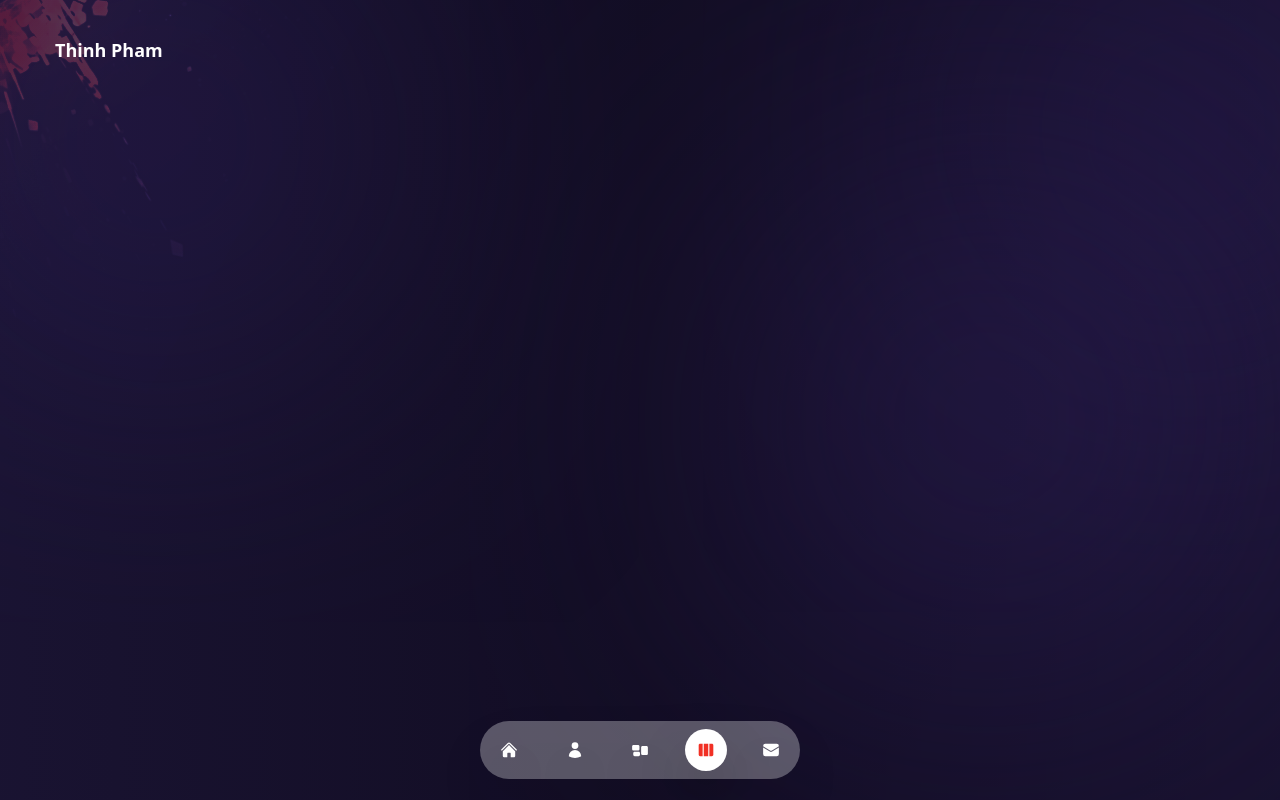
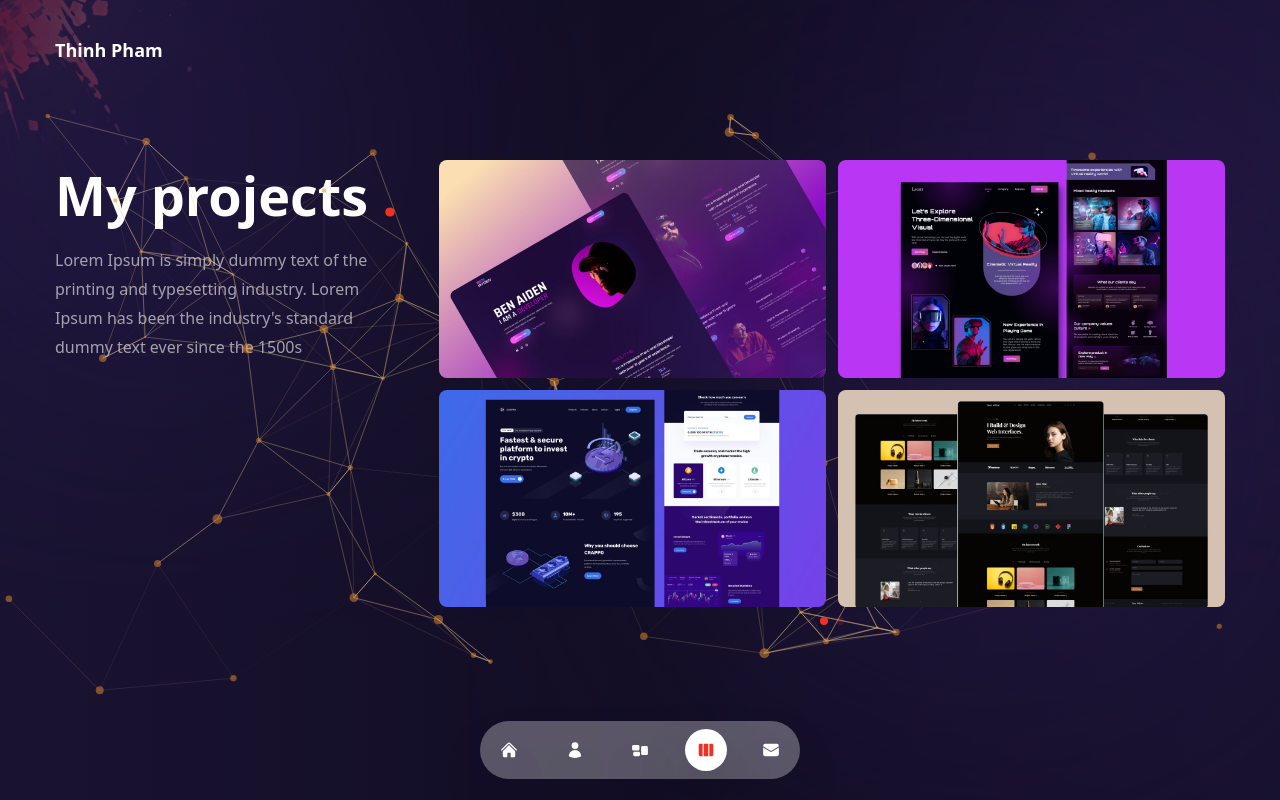
Before and after one commit to thinhpham311-dev/portfolio-profile, a Next.js app: page /project in a window 1280 px wide. Built offline with nearby package versions, Linux system fonts and the light colour scheme; some icons are missing.

Commit message:
update code

```diff
--- /dev/null
+++ b/components/ProjectSlider.js
@@ -0,0 +1,84 @@
+import Image from 'next/image'
+// Import Swiper React components
+import { Swiper, SwiperSlide } from 'swiper/react';
+import {Pagination } from "swiper/modules"
+import {BsArrowRightCircle} from "react-icons/bs"
+
+// Import Swiper styles
+import 'swiper/css';
+import 'swiper/css/pagination';
+
+
+// data
+const projectSlides = {
+    slides: [
+      {
+        images: [
+          {
+            title: 'title',
+            path: '/thumb1.jpg',
+          },
+          {
+            title: 'title',
+            path: '/thumb2.jpg',
+          },
+          {
+            title: 'title',
+            path: '/thumb3.jpg',
+          },
+          {
+            title: 'title',
+            path: '/thumb4.jpg',
+          },
+        ],
+      },
+      {
+        images: [
+          {
+            title: 'title',
+            path: '/thumb4.jpg',
+          },
+          {
+            title: 'title',
+            path: '/thumb1.jpg',
+          },
+          {
+            title: 'title',
+            path: '/thumb2.jpg',
+          },
+          {
+            title: 'title',
+            path: '/thumb3.jpg',
+          },
+        ],
+      },
+    ],
+  };
+
+const ProjectSlider = () => {
+  return <>
+    <Swiper
+      pagination={{ clickable: true }}
+      modules={[Pagination]}
+      className="h-[260px] sm:h-[480px]"
+    >
+     {
+        projectSlides.slides.map((item, index) => <SwiperSlide key={index}>
+            <div className=" grid gap-3 grid-cols-2 grid-rows-2 cursor-pointer shadow-indigo-500/40">
+            {item.images.map((image, index) => <div key={index} className="after:h-0 overflow-hidden rounded-lg flex justify-center items-center group ">
+               <div className="flex justify-center items-center relative overflow-hidden">
+                <Image src={image.path} width={500} height={300} />
+                <div className="absolute inset-0 bg-gradient-to-r from-violet-500 to-fuchsia-500 opacity-0 group-hover:opacity-80 transition-all duration-300 flex items-center justify-center">
+                   <span className="mr-2"> Read More </span> <BsArrowRightCircle/>
+                </div>
+               </div>
+
+            </div>)}
+            </div>
+        </SwiperSlide>)
+     }
+    </Swiper>
+  </>;
+};
+
+export default ProjectSlider;
--- a/components/ServiceSlider.js
+++ b/components/ServiceSlider.js
@@ -25,17 +25,7 @@ const ServiceData = [
     icon: <RxRocket />,
     title: 'SEO',
     description: 'Lorem ipsum dolor sit amet, consectetur adipiscing elit.',
-  },
-  {
-    icon: <RxReader />,
-    title: 'Copywriting',
-    description: 'Lorem ipsum dolor sit amet, consectetur adipiscing elit.',
-  },
-  {
-    icon: <RxRocket />,
-    title: 'SEO',
-    description: 'Lorem ipsum dolor sit amet, consectetur adipiscing elit.',
-  },
+  }
 ];
 
 const ServiceSlider = () => {
@@ -59,20 +49,19 @@ const ServiceSlider = () => {
           spaceBetween: 10
         },
       }}
-      freeMode={true}
       pagination={{ clickable: true }}
       modules={[Pagination]}
-      className="h-[200px] sm:h-[320px]"
+      className="h-[230px] sm:h-[320px]"
     >
       {
         ServiceData.map((item, index) => <SwiperSlide key={index}>
-          <div className="bg-[rgba(65,47,123,0.15)] p-5 rounded-lg xl:block flex">
-            <div className=" text-3xl w-[50px] xl:w-[auto] h-[50px] flex items-center text-accent rounded-lg">{item.icon}</div>
-            <div className="xl:w-full w-[calc(100%-74px)]">
+          <div className="bg-[rgba(65,47,123,0.15)] hover:bg-[rgba(89,65,169,0.15)] transition-all duration-300 p-5 rounded-lg group xl:block flex gap-x-5">
+            <div className=" text-3xl  text-accent rounded-lg mb-5">{item.icon}</div>
+            <div className="xl:w-full w-[calc(100%-74px)] mb-5">
               <h5 className="h5 font-bold mb-2">{item.title}</h5>
               <p>{item.description}</p>
             </div>
-            <div className="text-2xl xl:py-5 text-white/30 hover:text-accent transition-all duration-300">
+            <div className="text-2xl h-[30px] w-[30px] flex items-center justify-center text-white/30 transition-all duration-300 group-hover:rotate-45 group-hover:text-accent">
               <RxArrowTopRight/>
             </div>
           </div>
--- a/pages/project/index.js
+++ b/pages/project/index.js
@@ -1,7 +1,23 @@
 import ParticlesContainer from "../../components/ParticlesContainer"
+import ProjectSlider from "../../components/ProjectSlider"
+import { motion } from 'framer-motion'
+import { fadeIn } from '../../variants';
 
 const Project = () => {
-  return <></>;
+  return <div className="h-full xl:py-36 relative flex items-center">
+  <ParticlesContainer/>
+  <div className="container mx-auto">
+    <div className="flex flex-col xl:flex-row gap-x-8">
+      <div className="text-center flex xl:w-[30vw] flex-col lg:text-left mb-4">
+        <motion.h2 className="h2 xlmt-5" variants={fadeIn('down', 0.2)} initial="hidden" animate="show" exit="hidden">My projects <span className="text-accent">.</span></motion.h2>
+        <motion.p className="mb-4 max-w-[400px] mx-auto lg:mx-0" variants={fadeIn('down', 0.3)} initial="hidden" animate="show" exit="hidden">Lorem Ipsum is simply dummy text of the printing and typesetting industry. Lorem Ipsum has been the industry's standard dummy text ever since the 1500s</motion.p>
+      </div>
+      <motion.div className="w-full xl:w-[calc(100%-30vw)]" variants={fadeIn('down', 0.5)} initial="hidden" animate="show" exit="hidden">
+        <ProjectSlider/>
+      </motion.div>
+    </div>
+  </div>
+</div>;;
 };
 
 export default Project;
--- a/pages/service/index.js
+++ b/pages/service/index.js
@@ -2,6 +2,8 @@ import Circles from "../../components/Circles"
 import Bulb from "../../components/Bulb";
 import ServiceSlider from "../../components/ServiceSlider"
 
+import { motion } from 'framer-motion'
+import { fadeIn } from '../../variants';
 
 const Services = () => {
   return <div className="h-full xl:py-36 relative flex items-center">
@@ -9,12 +11,12 @@ const Services = () => {
     <div className="container mx-auto">
       <div className="flex flex-col xl:flex-row gap-x-8">
         <div className="text-center flex xl:w-[30vw] flex-col lg:text-left mb-4">
-          <h2 className="h2">My services <span className="text-accent">.</span></h2>
-          <p className="mb-4 max-w-[400px] mx-auto lg:mx-0">Lorem Ipsum is simply dummy text of the printing and typesetting industry. Lorem Ipsum has been the industry's standard dummy text ever since the 1500s</p>
+          <motion.h2 className="h2 mx:mt-5" variants={fadeIn('down', 0.2)} initial="hidden" animate="show" exit="hidden">My services <span className="text-accent">.</span></motion.h2>
+          <motion.p className="mb-4 max-w-[400px] mx-auto lg:mx-0" variants={fadeIn('down', 0.3)} initial="hidden" animate="show" exit="hidden">Lorem Ipsum is simply dummy text of the printing and typesetting industry. Lorem Ipsum has been the industry's standard dummy text ever since the 1500s</motion.p>
         </div>
-        <div className="w-full xl:w-[calc(100%-30vw)]">
+        <motion.div className="w-full xl:w-[calc(100%-30vw)]" variants={fadeIn('down', 0.5)} initial="hidden" animate="show" exit="hidden">
           <ServiceSlider/>
-        </div>
+        </motion.div>
       </div>
     </div>
     <Bulb/>
```
